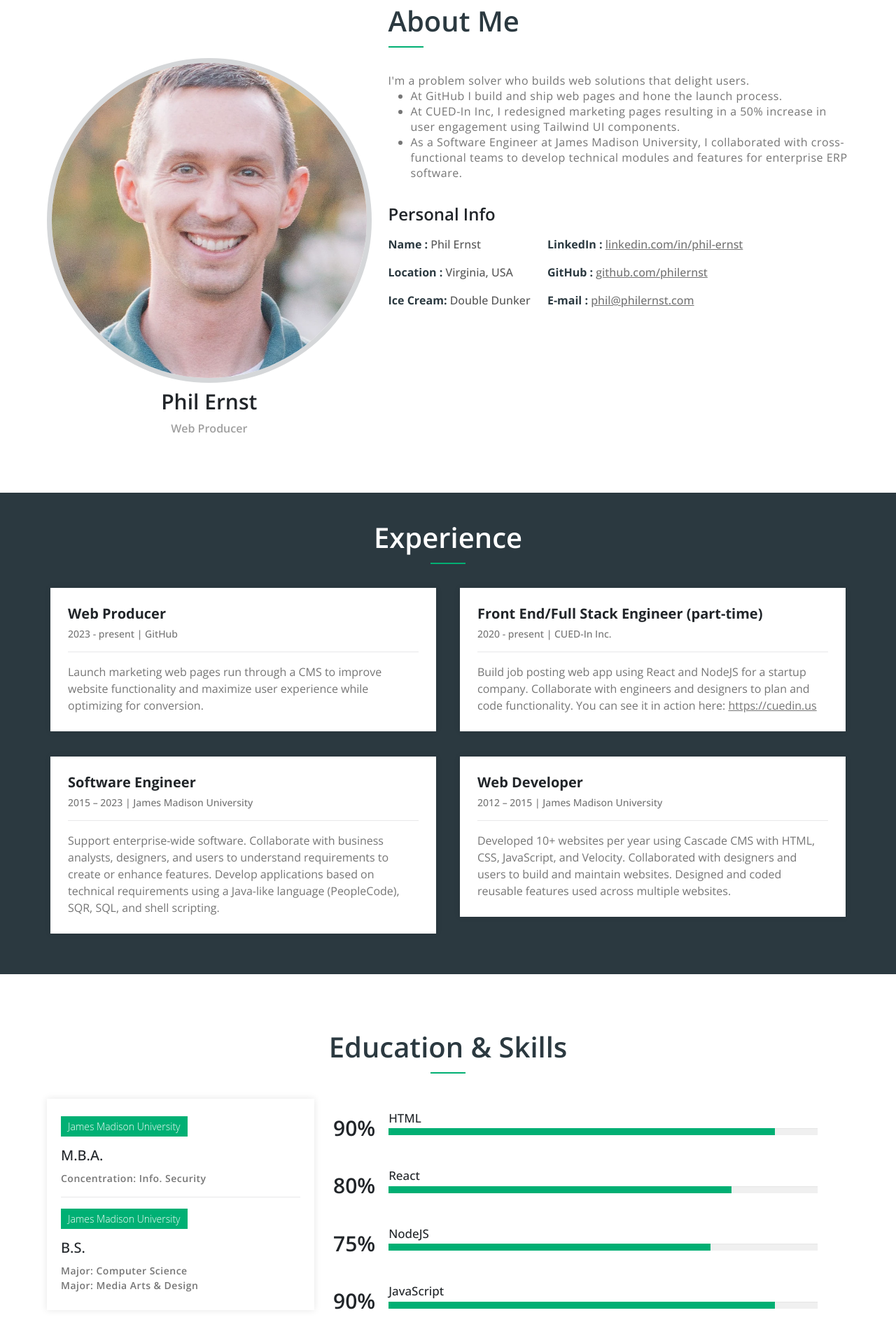
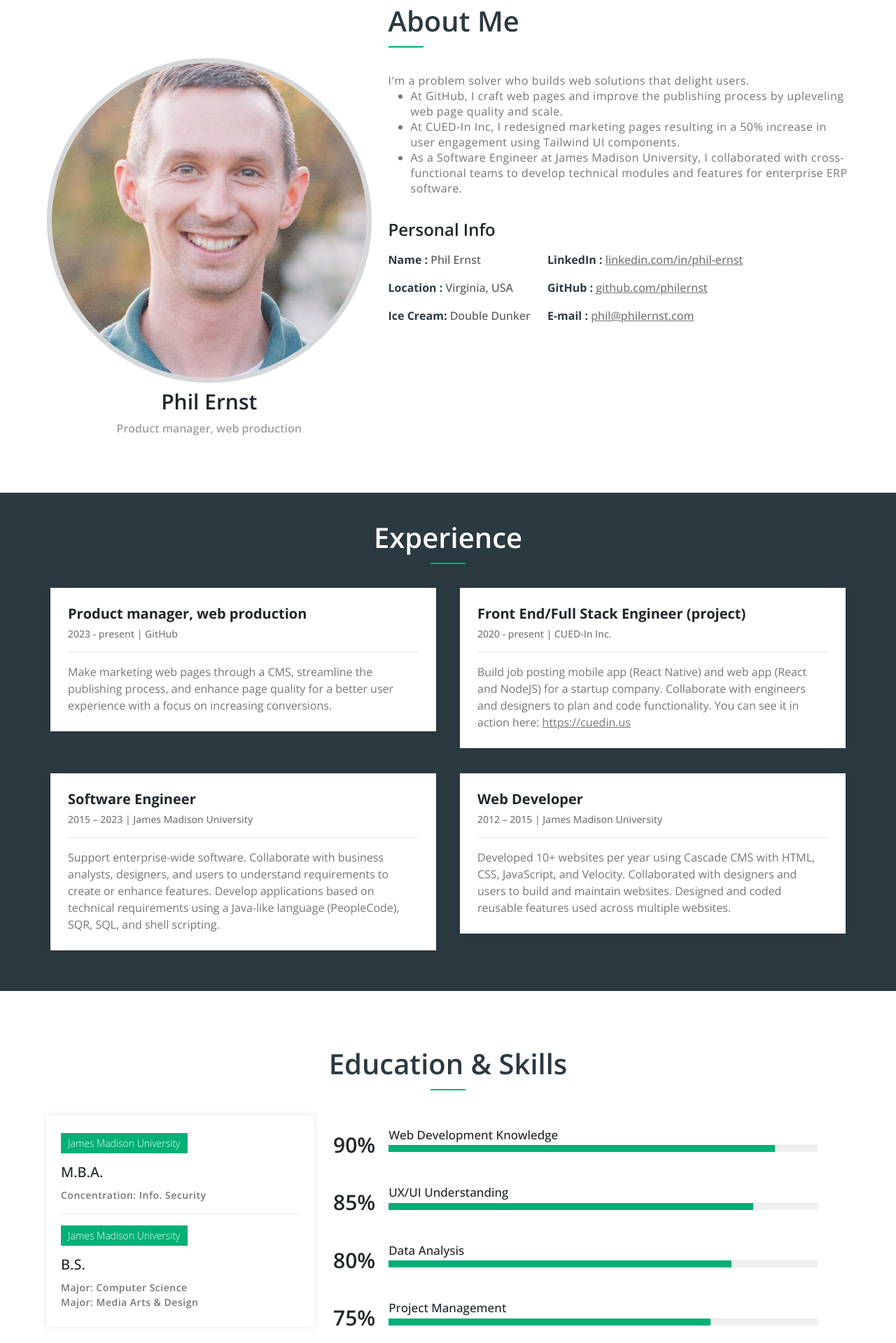
Before and after one commit to ernstpf/personal-website, a React (Create React App) app: page / in a window 1280 px wide. Shown: the part 660-2579 px from the top of the page at 70% size. Built offline with nearby package versions, Linux system fonts and the light colour scheme.

Commit message:
Update info

```diff
--- a/src/pages/Component/Components/About.js
+++ b/src/pages/Component/Components/About.js
@@ -24,7 +24,7 @@ const About = () => {
                                 />
                                 <div className="text-center about-name">
                                     <h2>Phil Ernst</h2>
-                                    <p>Web Producer</p>
+                                    <p>Product manager, web production</p>
                                 </div>
                             </div>
                         </Col>
@@ -36,8 +36,9 @@ const About = () => {
                                     solutions that delight users.
                                     <ul>
                                         <li>
-                                            At GitHub I build and ship web pages
-                                            and hone the launch process.
+                                            At GitHub, I craft web pages and improve
+                                            the publishing process by upleveling
+                                            web page quality and scale.
                                         </li>
                                         <li>
                                             At CUED-In Inc, I redesigned
--- a/src/pages/Component/Components/EducationSkills.js
+++ b/src/pages/Component/Components/EducationSkills.js
@@ -16,23 +16,19 @@ const degrees = [
 
 const skills = [
   {
-    title: "HTML",
+    title: "Web Development Knowledge",
     percent: "90",
   },
   {
-    title: "React",
+    title: "UX/UI Understanding",
+    percent: "85",
+  },
+  {
+    title: "Data Analysis",
     percent: "80",
   },
   {
-    title: "NodeJS",
-    percent: "75",
-  },
-  {
-    title: "JavaScript",
-    percent: "90",
-  },
-  {
-    title: "CSS3",
+    title: "Project Management",
     percent: "75",
   },
 ];
--- a/src/pages/Component/Components/Experience.js
+++ b/src/pages/Component/Components/Experience.js
@@ -3,18 +3,18 @@ import { Container, Row, Col, Card } from 'react-bootstrap'
 
 const jobs = [
     {
-        title: 'Web Producer',
+        title: 'Product manager, web production',
         employer: 'GitHub',
         dates: '2023 - present',
         description:
-            'Launch marketing web pages run through a CMS to improve website functionality and maximize user experience while optimizing for conversion.',
+            'Make marketing web pages through a CMS, streamline the publishing process, and enhance page quality for a better user experience with a focus on increasing conversions.',
     },
     {
-        title: 'Front End/Full Stack Engineer (part-time)',
+        title: 'Front End/Full Stack Engineer (project)',
         employer: 'CUED-In Inc.',
         dates: '2020 - present',
         description:
-            "Build job posting web app using React and NodeJS for a startup company. Collaborate with engineers and designers to plan and code functionality. You can see it in action here: <a href='https://cuedin.us' target='blank'>https://cuedin.us</a>",
+            "Build job posting mobile app (React Native) and web app (React and NodeJS) for a startup company. Collaborate with engineers and designers to plan and code functionality. You can see it in action here: <a href='https://cuedin.us' target='blank'>https://cuedin.us</a>",
     },
     {
         title: 'Software Engineer',
--- a/src/pages/Component/Components/HeaderBanner.js
+++ b/src/pages/Component/Components/HeaderBanner.js
@@ -25,7 +25,7 @@ const HeaderBanner = () => {
                     <div className="img-bnr-text ">
                         <div>
                             <p className="job-title" data-aos="fade-down">
-                                Web Producer
+                                Product manager, web production
                             </p>
 
                             <h1 data-aos="flip-down">Phil Ernst</h1>
@@ -35,7 +35,7 @@ const HeaderBanner = () => {
                                     <Col md={7} sm={12}>
                                         <p data-aos="fade-up">
                                             I&apos;m passionate about creating
-                                            truly beautiful digital solutions.
+                                            truly beautiful digital solutions
                                             that give users a memorable digital
                                             experience.
                                         </p>
```
